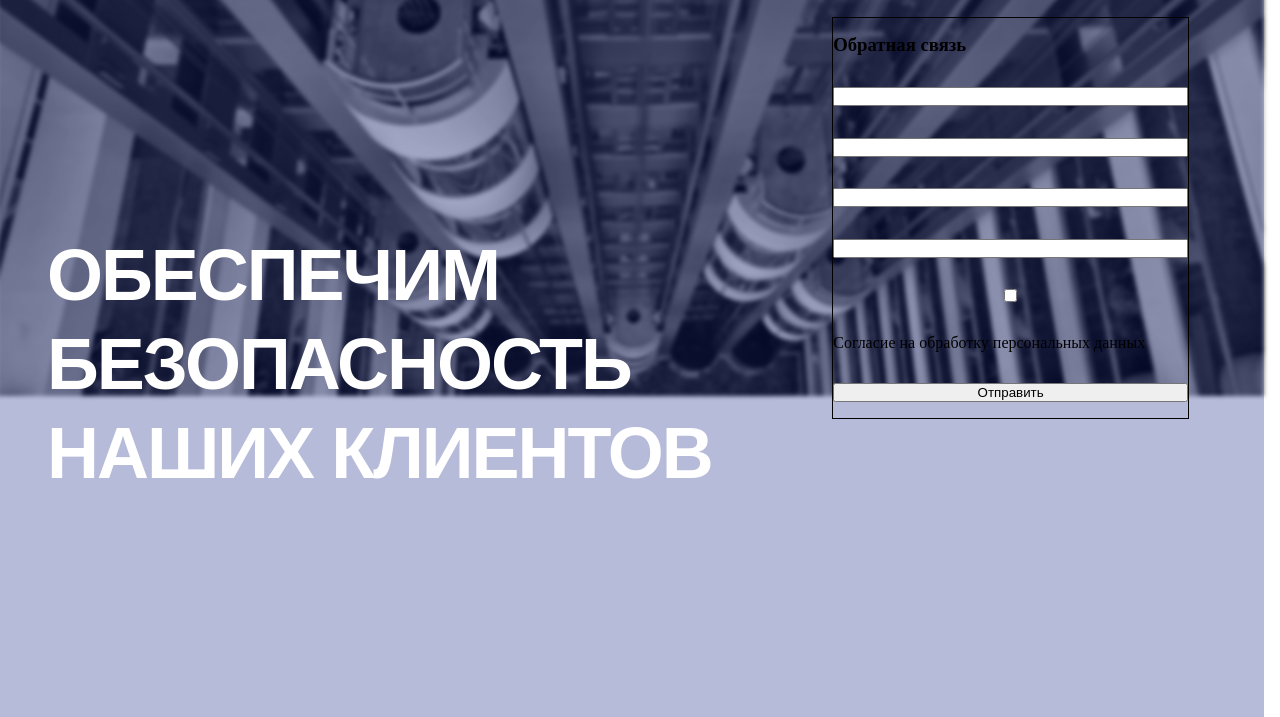
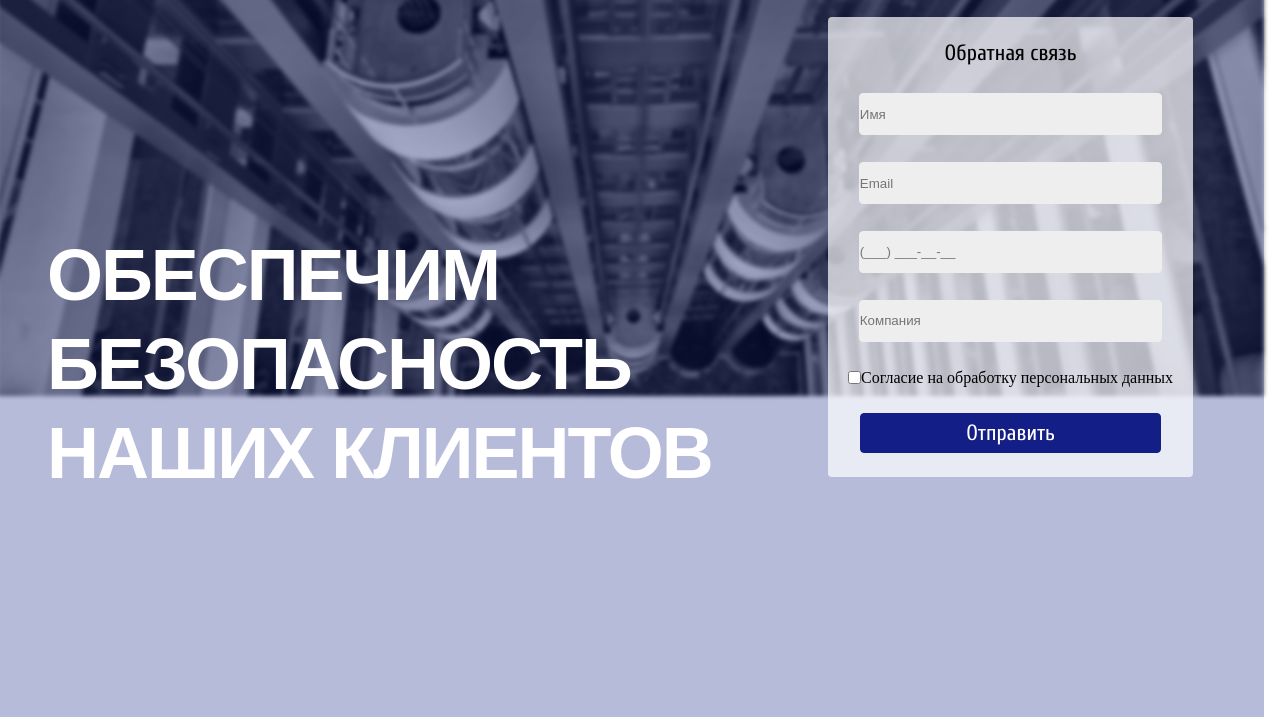
Before and after one commit to MattNovik/rcs-sec-cite, a website: page src/index.html in a window 1280 px wide. Shown: the part 180-897 px from the top of the page. Drawn offline with nearby package versions, Linux system fonts and the light colour scheme; files that its build step writes are made by us from their sources; files whose address does not match are found by name.

Commit message:
Add form, but have problems with backgound of form

```diff
--- a/src/index.html
+++ b/src/index.html
@@ -31,13 +31,15 @@
 					<div class="form_block">
 						<form action="" method="post" class="form_backcall">
 							<h3 class="backcall">Обратная связь</h3>
-							<input type="text" class="name">
-							<input type="text" class="mail">
-							<input type="text" class="telephone">
-							<input type="text" class="company">
-							<input type="checkbox" class="agree">
-							<p class="personal_info">Согласие на обработку персональных данных</p>
-							<button class="send">Отправить</button>
+							<input type="text" class="name" required placeholder="Имя">
+							<input type="email" class="mail" required placeholder="Email">
+							<input type="tel" class="telephone" required placeholder="(___) ___-__-__">
+							<input type="text" class="company" required placeholder="Компания">
+							<p class="agreement">
+								<input type="checkbox" id="agree" value="agree" required>
+								<label for="agree">Согласие на обработку персональных данных</label>
+							</p>
+							<input type="submit" class="submit_backcall" value="Отправить">
 						</form>
 					</div>
 				</div>
@@ -60,5 +62,6 @@
 		<footer>
 
 		</footer>
+		<script src="js/script.min.js"></script>
 	</body>
 </html>
--- a/src/scss/style.scss
+++ b/src/scss/style.scss
@@ -17,13 +17,14 @@
 	font-style:normal;
 }
 
-$primary-color:#0B78DD;
+$primary-color:#131E86;
 $second-color:#FFFFFF;
 $third-color:black;
 * {
 	margin:0;
 	padding:0;
 }
+
 a {
 	text-decoration: none;
 	list-style-type: none;
@@ -119,16 +120,53 @@ html {
 				.form_block {
 					display:flex;
 					max-width:40%;
-					height:20px;
 					flex-grow:1;
 					justify-content: center;
 					.form_backcall {
 						display:flex;
 						flex-direction: column;
 						justify-content:space-around;
+						align-items: center;
+						padding:10px 5px;
 						width:70%;
-						height:400px;
-						border:solid 1px black;
+						height:440px;
+						border:none;
+						border-radius:4px;
+						background-color: rgba(255,255,255,0.7);
+						.backcall {
+							font-family: Cuprum,arial;
+							font-size: 22px;
+						}
+						.name,
+						.mail,
+						.telephone,
+						.company {
+							width:85%;
+							height:40px;
+							border:solid 1px #EEEEEE;
+							border-radius:4px;
+							outline:none;
+							background-color:#EEEEEE;
+						}
+						.agreement {
+							display:flex;
+							align-items: center;
+						}
+						.submit_backcall {
+							width:85%;
+							height:40px;
+							border:solid 1px $primary-color;
+							border-radius:4px;
+							background-color: $primary-color;
+							outline:none;
+							color:#FFFFFF;
+							font-family: Cuprum,arial;
+							font-size: 22px;
+						}
+
+					}
+					.form_backcall:hover {
+						background-color: rgba(255,255,255,1);
 					}
 				}
 			}
```
Also changed, not shown: dist/css/style.min.css, dist/index.html.
